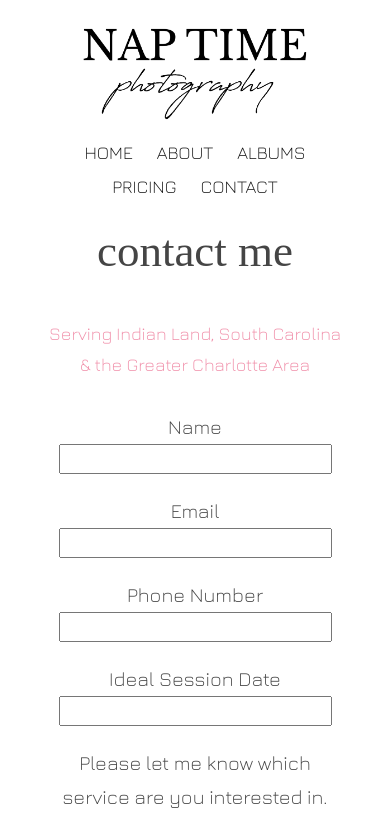
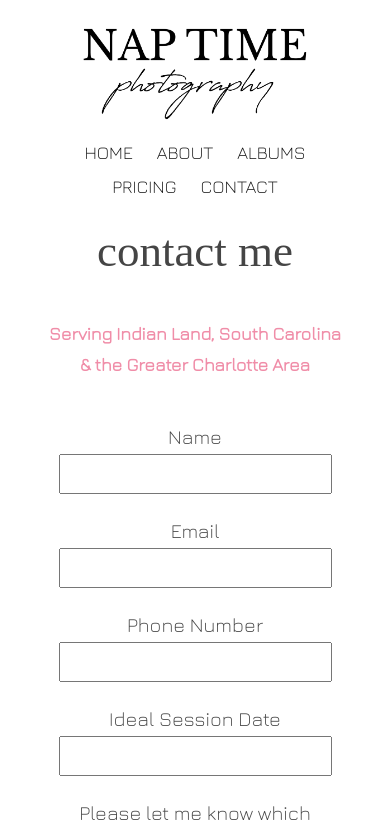
Before and after one commit to kaylajensen/nap-time-photography, a Next.js app: page /contact in a window 390 px wide. Shown: the top 822 px of the page. Built offline with nearby package versions, Linux system fonts and the light colour scheme; a web font is replaced by a local one.

Commit message:
Fix button

```diff
--- a/pages/contact.js
+++ b/pages/contact.js
@@ -33,7 +33,7 @@ export default function Contact() {
       body: JSON.stringify(data)
     }).then((res) => {
         console.log('Response received')
-        if (res.result === "success") {
+        if (res.statusCode === 200) {
             console.log('Response succeeded!')
             setSubmitted(true)
             setName('')
@@ -82,6 +82,20 @@ export default function Contact() {
           < input type='submit' onClick={(e)=>{handleSubmit(e)}}/>
         </form >
       </div>
+      <style jsx>{`
+        input[type='submit'] {
+          border-color: #f08da8;
+          background-color: white;
+          border-style: solid;
+          padding: 5px 20px;
+          text-transform: uppercase;
+          font-family: 'Jura';
+          font-weight: bold;
+          font-size: 19px;
+          margin-top: 15px;
+        }
+      `}
+      </style>
     </Layout>
   )
 }
--- a/styles/Home.module.css
+++ b/styles/Home.module.css
@@ -15,7 +15,7 @@
 
   .inputGroup {
     height: 50%;
-    width: 70%;
+    width: 50%;
     display: flex;
     flex-direction: column;
     margin: 10px 0;
@@ -24,6 +24,9 @@
 
   .inputGroup input {
     font-family: 'Jura', sans-serif;
+    height: 40px;
+    padding: 5px 15px;
+    font-size: 18px;
     }
 
     .longMessageGroup {
@@ -39,10 +42,17 @@
   }
 
   .companyInfo {
-    margin: 0 0 20px 0;
+    margin: 0 0 30px 0;
     padding: 0;
     list-style: none;
     font-size: 18px;
     font-family: 'Jura', sans-serif;
     color: #f08da8;
+    font-weight: bold;
   }
+
+  @media (max-width: 800px) {
+    .inputGroup {
+      width: 70%;
+    }
+  }
```
